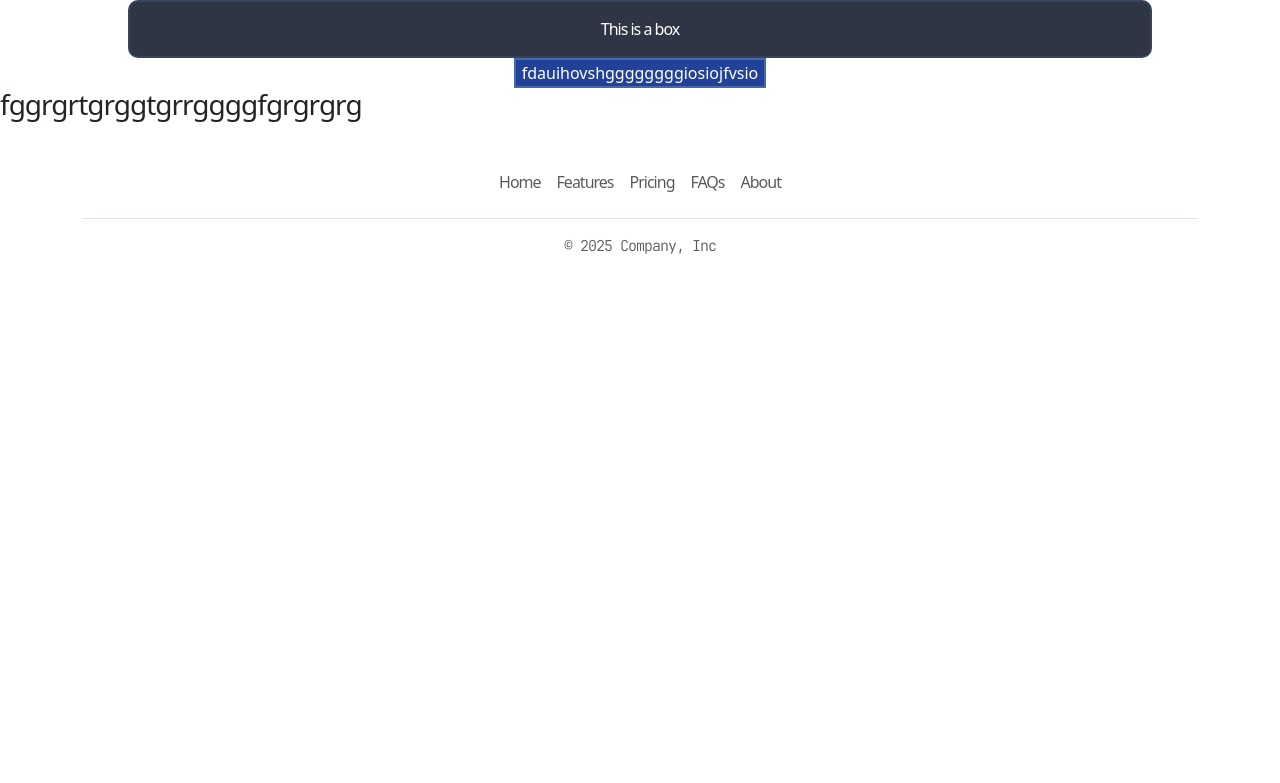
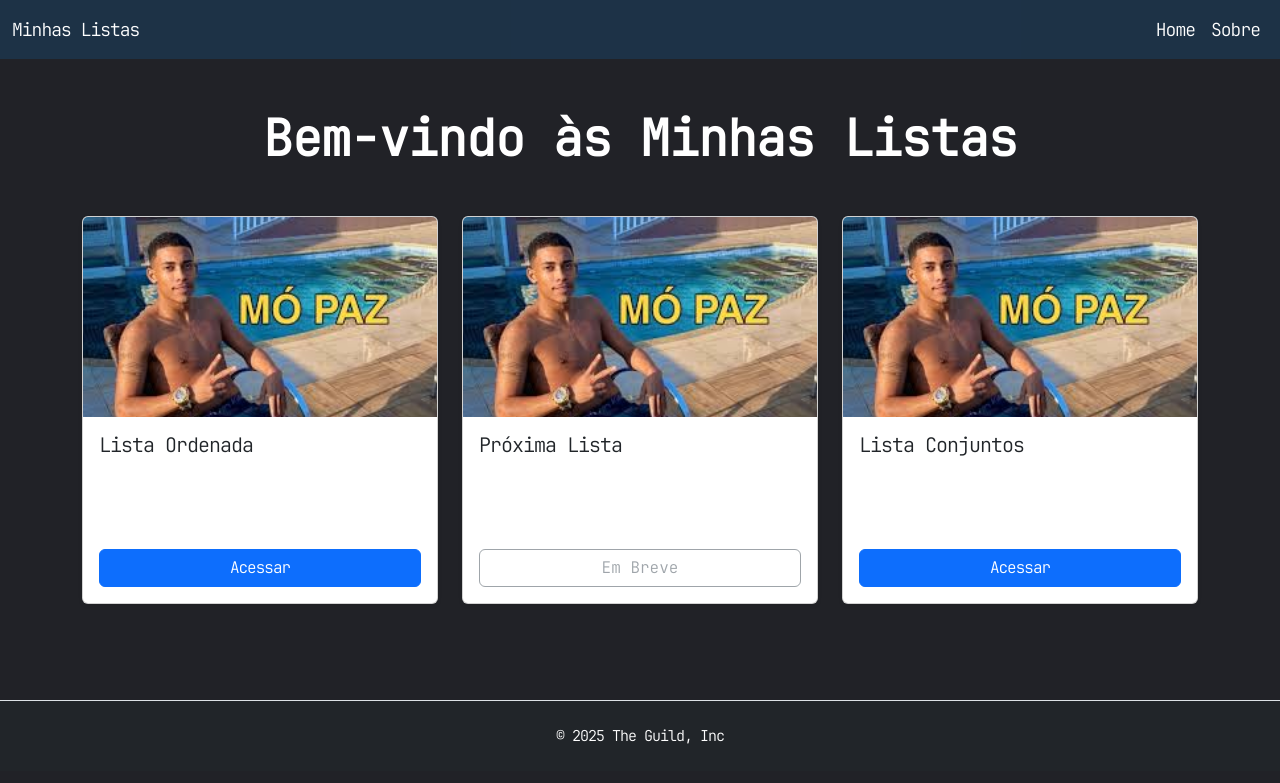
Before and after one commit to Mega-Blaster-Code/Atividade-das-tr-s-listas-python, a Flask app: page / in a window 1280 px wide. Shown: the top 783 px of the page. Run offline with Flask 3, Linux system fonts and the light colour scheme.

Commit message:
Adicionado páginas de conjuntos e listas ordenadas já integradas o app.py. Feita a barra de navegação e o rodapé das páginas. Recursividade está incluída.

```diff
--- a/main.py
+++ b/main.py
@@ -1,18 +1,82 @@
-from flask import *
-
-methods = ["GET", "POST"]
+from flask import Flask, render_template, request
 
 app = Flask(__name__)
 
+# ============================================
+# ARMAZENAMENTO DE DADOS (EM MEMÓRIA)
+# ============================================
+lista_ordenada = []
+conjunto = set()
+
+# ============================================
+# FUNÇÕES PARA ADICIONAR ITENS NAS LISTAS
+# ============================================
+def adicionar_item_lista_ordenada(item):
+    """Adiciona um item na lista ordenada"""
+    if item and item.strip():
+        lista_ordenada.append(item.strip())
+        return True
+    return False
+
+
+def adicionar_item_conjunto(item):
+    """Adiciona um item na lista de tarefas"""
+    if item and item.strip():
+        conjunto.add(item)
+        return True
+    return False
+
+
+# ============================================
+# ROTAS (PÁGINA INICIAL E CSS)
+# ============================================
+@app.route("/", methods=["GET"])
+def main():
+    """Rota para a página inicial"""
+    print("INDEX HTML")
+    return render_template("index.html")
+
+
 @app.route("/css.css")
 def main_css():
+    """Rota para o arquivo CSS"""
     print("CSS")
     return render_template("css.css")
 
-@app.route("/", methods=methods)
-def main():
-    print("INDEX HTML")
-    return render_template("index.html")
+
+# ============================================
+# ROTAS PARA AS LISTAS
+# ============================================
+@app.route("/lista", methods=["GET", "POST"])
+def principal():
+    """Rota para Lista Ordenada"""
+    print("LISTA ORDENADA")
+    if request.method == "POST":
+        itemlo = request.form.get("itemlo")
+        adicionar_item_lista_ordenada(itemlo)
+    return render_template("lista_ordenada.html", lista_ordenada=lista_ordenada)
+
+
+@app.route("/conjuntos", methods=["GET", "POST"])
+def tarefas():
+    """Rota para Lista Conjuntos"""
+    print("LISTA CONJUNTOS")
+    if request.method == "POST":
+        item = request.form.get("item_conjunto")
+        adicionar_item_conjunto(item)
+    return render_template("lista_conjuntos.html", conjunto=conjunto)
+
+
+
+
+
+# ============================================
+# NÂO MEXER JAMAIS
+# ============================================
 
 if __name__ == "__main__":
     app.run(debug=True)
+
+# ============================================
+# NÂO MEXER JAMAIS
+# ============================================
--- a/static/css.css
+++ b/static/css.css
@@ -98,6 +98,44 @@ button {
 	transition: background-color 0.1s ease-in-out, border-color 0.1s ease-in-out, scale 0.1s ease-in-out;
 }
 
+#text_navbar {
+	font-size: 18px;
+	color: #ffffff;
+}
+
+#text_card_descreption {
+	font-size: 14px;
+	font-family: 'JetBrainsMono', monospace;
+	color: #000000a4;
+}
+
+nav{
+	background-color: #1b40628b
+}
+
+/* Estilo para navbar e seus componentes */
+.navbar-brand {
+	color: #ffffff !important;
+}
+
+.nav-link {
+	color: #ffffff !important;
+}
+
+.nav-link:hover {
+	color: #ffffff !important;
+}
+
+.dropdown-item {
+	color: #ffffff;
+	background-color: #2e3544;
+}
+
+.dropdown-item:hover {
+	color: #ffffff;
+	background-color: #374358;
+}
+
 button:hover {
 	scale: 1.05;
 	background-color: var(--button-hover);
@@ -112,6 +150,7 @@ p {
 	font-family: 'JetBrainsMono';
 	font-size: 15px;
 	font-weight: 300;
+	color: white; /* Changed from text-color */
 }
 
 h1 {
--- a/templates/index.html
+++ b/templates/index.html
@@ -4,33 +4,83 @@
 	<head>
 		<meta charset="UTF-8">
 		<meta name="viewport" content="width=device-width, initial-scale=1.0">
-		<link rel="stylesheet" href="/../static/css.css">
+		<title>Document</title>
 		<link href="https://cdn.jsdelivr.net/npm/bootstrap@5.3.8/dist/css/bootstrap.min.css" rel="stylesheet" integrity="sha384-sRIl4kxILFvY47J16cr9ZwB07vP4J8+LH7qKQnuqkuIAvNWLzeN8tE5YBujZqJLB" crossorigin="anonymous">
-		<title>Document</title>
+		<link rel="stylesheet" href="/static/css.css">
 	</head>
 
 	<body>
-		<nav>
-			<div class="center">
-				<div class="box">This is a box</div>
-				<button>fdauihovshggggggggiosiojfvsio</button>
+		<header>
+			<nav class="navbar navbar-expand-lg  fixed-top">
+				<div class="container-fluid">
+					<a class="navbar-brand" href="/" id="text_navbar">Minhas Listas</a>
+					<button class="navbar-toggler" type="button" data-bs-toggle="collapse" data-bs-target="#navbarSupportedContent" aria-controls="navbarSupportedContent" aria-expanded="false" aria-label="Toggle navigation">
+						<span class="navbar-toggler-icon"></span>
+					</button>
+					<div class="collapse navbar-collapse" id="navbarSupportedContent">
+						<ul class="navbar-nav ms-auto mb-2 mb-lg-0">
+							<li class="nav-item">
+								<a class="nav-link active" aria-current="page" href="/" id="text_navbar">Home</a>
+							</li>
+							<li class="nav-item">
+								<a class="nav-link" href="#" id="text_navbar">Sobre</a>
+							</li>
+						</ul>
+					</div>
+				</div>
+			</nav>
+		</header>
+
+		<main class="py-5" style="margin-top: 60px;">
+			<div class="container">
+				<h1 class="mb-5 text-center">Bem-vindo às Minhas Listas</h1>
+
+				<div class="row g-4 row-cols-1 row-cols-md-2 row-cols-lg-3">
+					<div class="col">
+						<div class="card h-100 shadow-sm">
+							<img src="baixados.jpg" class="card-img-top" alt="Lista Ordenada" style="height: 200px; object-fit: cover;">
+							<div class="card-body d-flex flex-column">
+								<h5 class="card-title">Lista Ordenada</h5>
+								<p class="card-text flex-grow-1">Crie e gerencie uma lista ordenada de itens. Adicione, visualize e organize seus itens de forma simples.</p>
+								<a href="/lista" class="btn btn-primary w-100">Acessar</a>
+							</div>
+						</div>
+					</div>
+
+					<div class="col">
+						<div class="card h-100 shadow-sm">
+							<img src="baixados.jpg" class="card-img-top" alt="Card 2" style="height: 200px; object-fit: cover;">
+							<div class="card-body d-flex flex-column">
+								<h5 class="card-title">Próxima Lista</h5>
+								<p class="card-text flex-grow-1">Funcionalidade em desenvolvimento. Fique atento para novas funcionalidades que virão em breve.</p>
+								<button class="btn btn-outline-secondary w-100" disabled>Em Breve</button>
+							</div>
+						</div>
+					</div>
+
+					<div class="col">
+						<div class="card h-100 shadow-sm">
+							<img src="baixados.jpg" class="card-img-top" alt="Card 3" style="height: 200px; object-fit: cover;">
+							<div class="card-body d-flex flex-column">
+								<h5 class="card-title">Lista Conjuntos</h5>
+								<p class="card-text flex-grow-1">Funcionalidade em desenvolvimento. Fique atento para novas funcionalidades que virão em breve.</p>
+								<a href="/conjuntos" class="btn btn-primary w-100">Acessar</a>
+							</div>
+						</div>
+					</div>
+				</div>
 			</div>
-		</nav>
-		<h3 textcolor>fggrgrtgrggtgrrggggfgrgrgrg</h3>
+		</main>
+
+		<footer class="bg-dark py-4 border-top mt-5">
+			<div class="container">
+				<div class="row">
+					<div class="col-12 text-center">
+						<p class="text- mb-0" style="color: #ffffff;">© 2025 The Guild, Inc</p>
+					</div>
+				</div>
+			</div>
+		</footer>
+		<script src="https://cdn.jsdelivr.net/npm/bootstrap@5.3.8/dist/js/bootstrap.bundle.min.js" integrity="sha384-FKyoEForCGlyvwx9Hj09JcYn3nv7wiPVlz7YYwJrWVcXK/BmnVDxM+D2scQbITxI" crossorigin="anonymous"></script>
 	</body>
-	<div class="container">
-		<footer class="py-3 my-4">
-			<ul class="nav justify-content-center border-bottom pb-3 mb-3">
-				<li class="nav-item"><a href="#" class="nav-link px-2 text-body-secondary">Home</a>
-				</li>
-				<li class="nav-item"><a href="#" class="nav-link px-2 text-body-secondary">Features</a>
-				</li>
-				<li class="nav-item"><a href="#" class="nav-link px-2 text-body-secondary">Pricing</a>
-				</li> <li class="nav-item"><a href="#" class="nav-link px-2 text-body-secondary">FAQs</a>
-				</li> <li class="nav-item"><a href="#" class="nav-link px-2 text-body-secondary">About</a></li>
-			</ul>
-			<p class="text-center text-body-secondary">© 2025 Company, Inc</p>
-		</footer>
-	</div>
-	<script src="https://cdn.jsdelivr.net/npm/bootstrap@5.3.8/dist/js/bootstrap.bundle.min.js" integrity="sha384-FKyoEForCGlyvwx9Hj09JcYn3nv7wiPVlz7YYwJrWVcXK/BmnVDxM+D2scQbITxI" crossorigin="anonymous"></script>
 </html>
```
Also changed, not shown: templates/lista_conjuntos.html (added, +92 -0 lines), templates/lista_ordenada.html (added, +92 -0 lines), templates/baixados.jpg (added).
